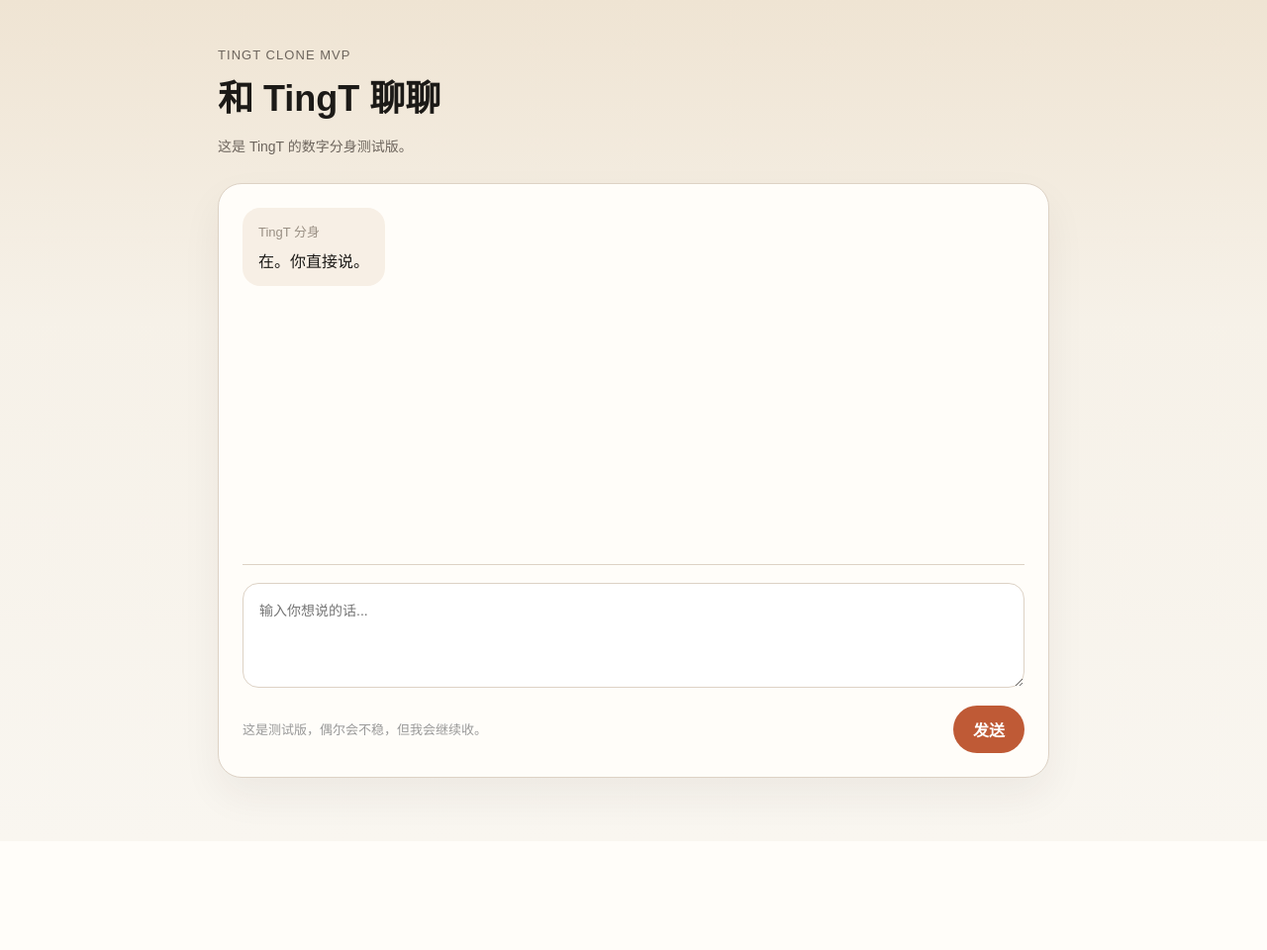
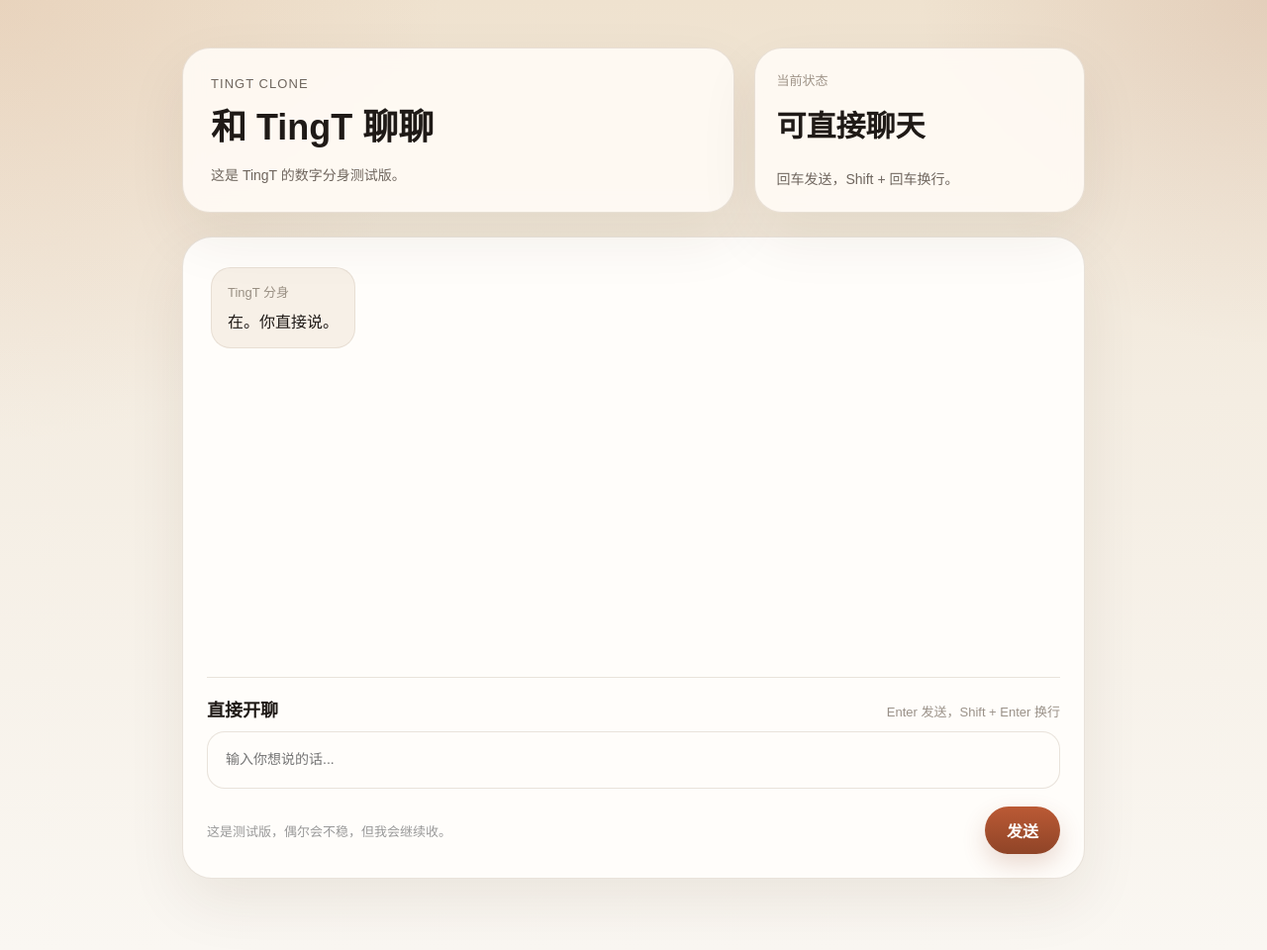
Before and after one commit to 1040duyuan-design/tingt, a FastAPI app: page / in a window 1280 px wide. Shown: the whole page at 99% size. Before the commit the page ends 821 px from the top, so only its background shows below. Run offline with FastAPI, Linux system fonts and the light colour scheme.

Commit message:
Polish chat UI and add enter-to-send

```diff
--- a/static/app.css
+++ b/static/app.css
@@ -1,10 +1,15 @@
 :root {
-  --bg: #f6f1e8;
-  --card: #fffdf9;
-  --ink: #1c1a17;
-  --muted: #6d655d;
-  --line: #ddd2c5;
-  --accent: #bf5a36;
+  --bg: #f4ede2;
+  --card: rgba(255, 251, 245, 0.9);
+  --card-strong: #fffdfa;
+  --ink: #1f1a17;
+  --muted: #6f665e;
+  --line: rgba(165, 143, 120, 0.24);
+  --accent: #bb5a35;
+  --accent-deep: #8f4427;
+  --user-bg: #efd2c1;
+  --assistant-bg: #f7f0e7;
+  --shadow: 0 24px 60px rgba(64, 41, 19, 0.08);
 }
 
 * {
@@ -13,19 +18,47 @@
 
 body {
   margin: 0;
-  background: linear-gradient(180deg, #efe4d3 0%, var(--bg) 38%, #f9f6f0 100%);
+  min-height: 100vh;
+  background:
+    radial-gradient(circle at top left, rgba(202, 146, 108, 0.18), transparent 28%),
+    radial-gradient(circle at top right, rgba(143, 68, 39, 0.12), transparent 22%),
+    linear-gradient(180deg, #efe2cf 0%, var(--bg) 42%, #faf7f2 100%);
   color: var(--ink);
   font-family: "PingFang SC", "Noto Sans SC", sans-serif;
 }
 
 .page {
-  max-width: 880px;
+  max-width: 960px;
   margin: 0 auto;
-  padding: 48px 20px 64px;
+  padding: 48px 24px 72px;
 }
 
 .hero {
   margin-bottom: 24px;
+  display: grid;
+  grid-template-columns: minmax(0, 1.5fr) minmax(240px, 0.9fr);
+  gap: 20px;
+  align-items: stretch;
+}
+
+.hero-copy,
+.hero-note {
+  border: 1px solid var(--line);
+  border-radius: 28px;
+  background: var(--card);
+  box-shadow: var(--shadow);
+  backdrop-filter: blur(10px);
+}
+
+.hero-copy {
+  padding: 28px 28px 24px;
+}
+
+.hero-note {
+  padding: 22px 22px 20px;
+  display: flex;
+  flex-direction: column;
+  justify-content: space-between;
 }
 
 .eyebrow {
@@ -50,32 +83,54 @@ h1 {
   color: var(--muted);
 }
 
+.note-label {
+  margin: 0 0 10px;
+  font-size: 13px;
+  color: #9f9488;
+}
+
+.note-value {
+  margin: 0;
+  font-size: 30px;
+  line-height: 1.2;
+  font-weight: 600;
+}
+
+.note-text {
+  margin: 14px 0 0;
+  font-size: 14px;
+  line-height: 1.7;
+  color: var(--muted);
+}
+
 .chat-shell {
-  background: var(--card);
+  background: var(--card-strong);
   border: 1px solid var(--line);
-  border-radius: 24px;
+  border-radius: 30px;
   padding: 24px;
-  box-shadow: 0 18px 40px rgba(56, 42, 29, 0.06);
+  box-shadow: var(--shadow);
 }
 
 .chat-log {
   display: flex;
   flex-direction: column;
   gap: 16px;
-  min-height: 360px;
-  max-height: 60vh;
+  min-height: 420px;
+  max-height: 62vh;
   overflow-y: auto;
-  padding-bottom: 16px;
+  padding: 6px 4px 20px;
 }
 
 .message {
   max-width: 82%;
-  border-radius: 18px;
-  padding: 14px 16px;
+  border-radius: 20px;
+  padding: 14px 16px 15px;
+  border: 1px solid rgba(155, 132, 110, 0.16);
 }
 
 .message p {
   margin: 0;
+  white-space: pre-wrap;
 }
 
 .message .meta {
@@ -86,12 +141,12 @@ h1 {
 
 .message.user {
   align-self: flex-end;
-  background: #f0cbb8;
+  background: var(--user-bg);
 }
 
 .message.assistant {
   align-self: flex-start;
-  background: #f7efe5;
+  background: var(--assistant-bg);
 }
 
 .composer {
@@ -99,16 +154,46 @@ h1 {
   padding-top: 18px;
 }
 
+.composer-head {
+  display: flex;
+  justify-content: space-between;
+  align-items: baseline;
+  gap: 12px;
+  margin-bottom: 10px;
+}
+
+.composer-title {
+  margin: 0;
+  font-size: 18px;
+  font-weight: 600;
+}
+
+.composer-tip {
+  margin: 0;
+  font-size: 13px;
+  color: #9a9188;
+}
+
 textarea {
   width: 100%;
-  resize: vertical;
+  min-height: 58px;
+  max-height: 180px;
+  resize: none;
   border: 1px solid var(--line);
-  border-radius: 16px;
-  padding: 16px;
+  border-radius: 18px;
+  padding: 16px 18px;
   font: inherit;
   font-size: 14px;
   line-height: 1.7;
-  background: #fff;
+  background: #fffdfa;
+  color: var(--ink);
+  transition: border-color 0.2s ease, box-shadow 0.2s ease;
+}
+
+textarea:focus {
+  outline: none;
+  border-color: rgba(187, 90, 53, 0.42);
+  box-shadow: 0 0 0 4px rgba(187, 90, 53, 0.08);
 }
 
 .composer-row {
@@ -128,12 +213,13 @@ textarea {
 button {
   border: 0;
   border-radius: 999px;
-  background: var(--accent);
+  background: linear-gradient(180deg, var(--accent) 0%, var(--accent-deep) 100%);
   color: white;
-  padding: 12px 20px;
+  padding: 12px 22px;
   font: inherit;
   font-weight: 600;
   cursor: pointer;
+  box-shadow: 0 10px 24px rgba(143, 68, 39, 0.2);
 }
 
 button:disabled {
@@ -143,7 +229,17 @@ button:disabled {
 
 @media (max-width: 640px) {
   .page {
-    padding: 24px 14px 40px;
+    padding: 20px 14px 40px;
+  }
+
+  .hero {
+    grid-template-columns: 1fr;
+    gap: 14px;
+  }
+
+  .hero-copy,
+  .hero-note {
+    padding: 20px 18px;
   }
 
   h1 {
@@ -151,11 +247,16 @@ button:disabled {
   }
 
   .chat-shell {
-    padding: 18px;
+    padding: 18px 16px;
   }
 
   .message {
     max-width: 92%;
+  }
+
+  .composer-head {
+    flex-direction: column;
+    align-items: flex-start;
   }
 
   .composer-row {
--- a/static/app.js
+++ b/static/app.js
@@ -2,6 +2,7 @@
   const form = document.getElementById("chat-form");
   const input = document.getElementById("message-input");
   const chatLog = document.getElementById("chat-log");
+  const button = form.querySelector("button");
   const sessionId = crypto.randomUUID();
   const NETWORK_FALLBACK = "刚刚网络抖了一下，你再发一句。";
 
@@ -22,6 +23,11 @@
     chatLog.scrollTop = chatLog.scrollHeight;
   }
 
+  function autosize() {
+    input.style.height = "auto";
+    input.style.height = `${Math.min(input.scrollHeight, 180)}px`;
+  }
+
   async function onSubmit(event) {
     event.preventDefault();
     const message = input.value.trim();
@@ -29,8 +35,7 @@
 
     appendMessage("user", "你", message);
     input.value = "";
-
-    const button = form.querySelector("button");
+    autosize();
     button.disabled = true;
     button.textContent = "发送中...";
 
@@ -69,8 +74,20 @@
     } finally {
       button.disabled = false;
       button.textContent = "发送";
+      input.focus();
     }
   }
 
+  input.addEventListener("input", autosize);
+  input.addEventListener("keydown", function (event) {
+    if (event.key === "Enter" && !event.shiftKey) {
+      event.preventDefault();
+      if (!button.disabled) {
+        form.requestSubmit();
+      }
+    }
+  });
+
   form.addEventListener("submit", onSubmit);
+  autosize();
 })();
--- a/templates/index.html
+++ b/templates/index.html
@@ -4,14 +4,21 @@
     <meta charset="utf-8" />
     <meta name="viewport" content="width=device-width, initial-scale=1" />
     <title>{{ title }}</title>
-    <link rel="stylesheet" href="/static/app.css?v=20260415a" />
+    <link rel="stylesheet" href="/static/app.css?v=20260415b" />
   </head>
   <body>
     <main class="page">
       <section class="hero">
-        <p class="eyebrow">TingT Clone MVP</p>
-        <h1>{{ title }}</h1>
-        <p class="subtitle">{{ subtitle }}</p>
+        <div class="hero-copy">
+          <p class="eyebrow">TingT Clone</p>
+          <h1>{{ title }}</h1>
+          <p class="subtitle">{{ subtitle }}</p>
+        </div>
+        <div class="hero-note">
+          <p class="note-label">当前状态</p>
+          <p class="note-value">可直接聊天</p>
+          <p class="note-text">回车发送，Shift + 回车换行。</p>
+        </div>
       </section>
 
       <section class="chat-shell">
@@ -23,10 +30,14 @@
         </div>
 
         <form id="chat-form" class="composer">
+          <div class="composer-head">
+            <p class="composer-title">直接开聊</p>
+            <p class="composer-tip">Enter 发送，Shift + Enter 换行</p>
+          </div>
           <textarea
             id="message-input"
             name="message"
-            rows="3"
+            rows="1"
             placeholder="输入你想说的话..."
             required
           ></textarea>
@@ -37,6 +48,6 @@
         </form>
       </section>
     </main>
-    <script src="/static/app.js?v=20260415a"></script>
+    <script src="/static/app.js?v=20260415b"></script>
   </body>
 </html>
```
